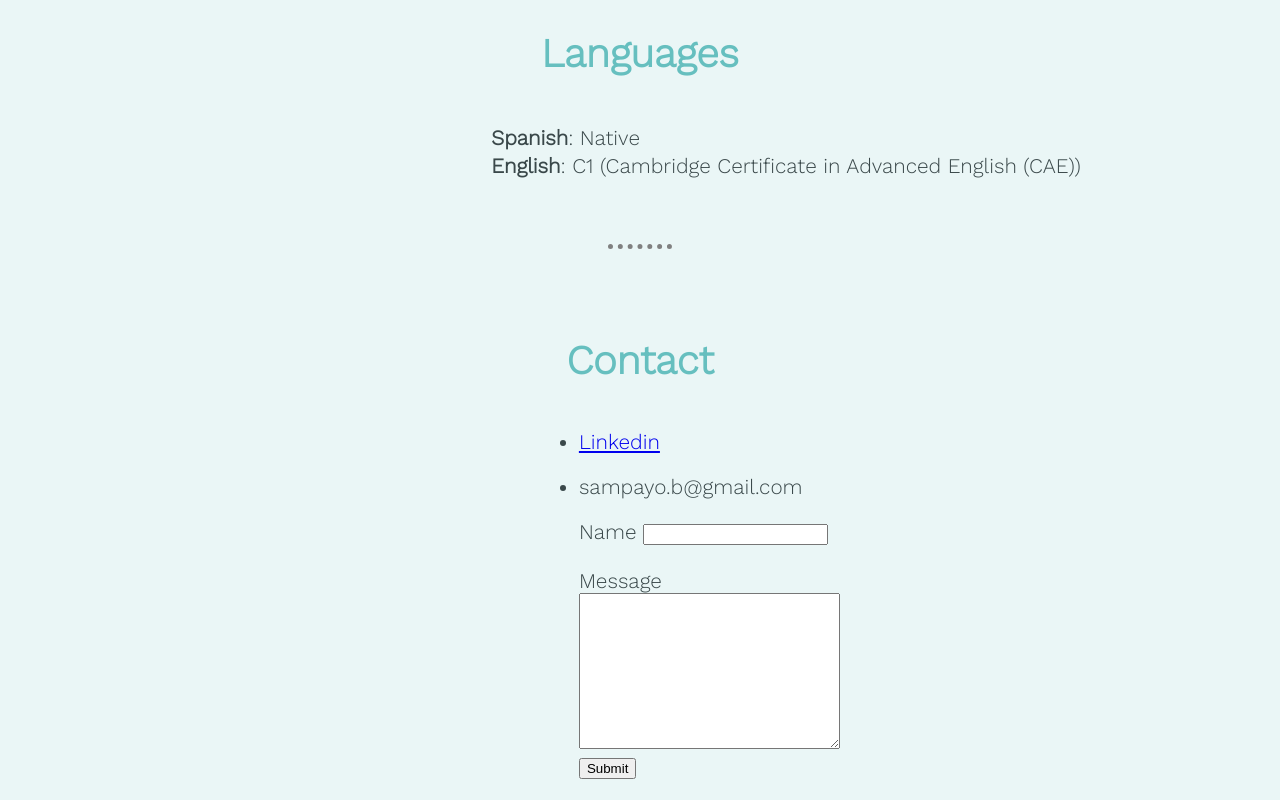
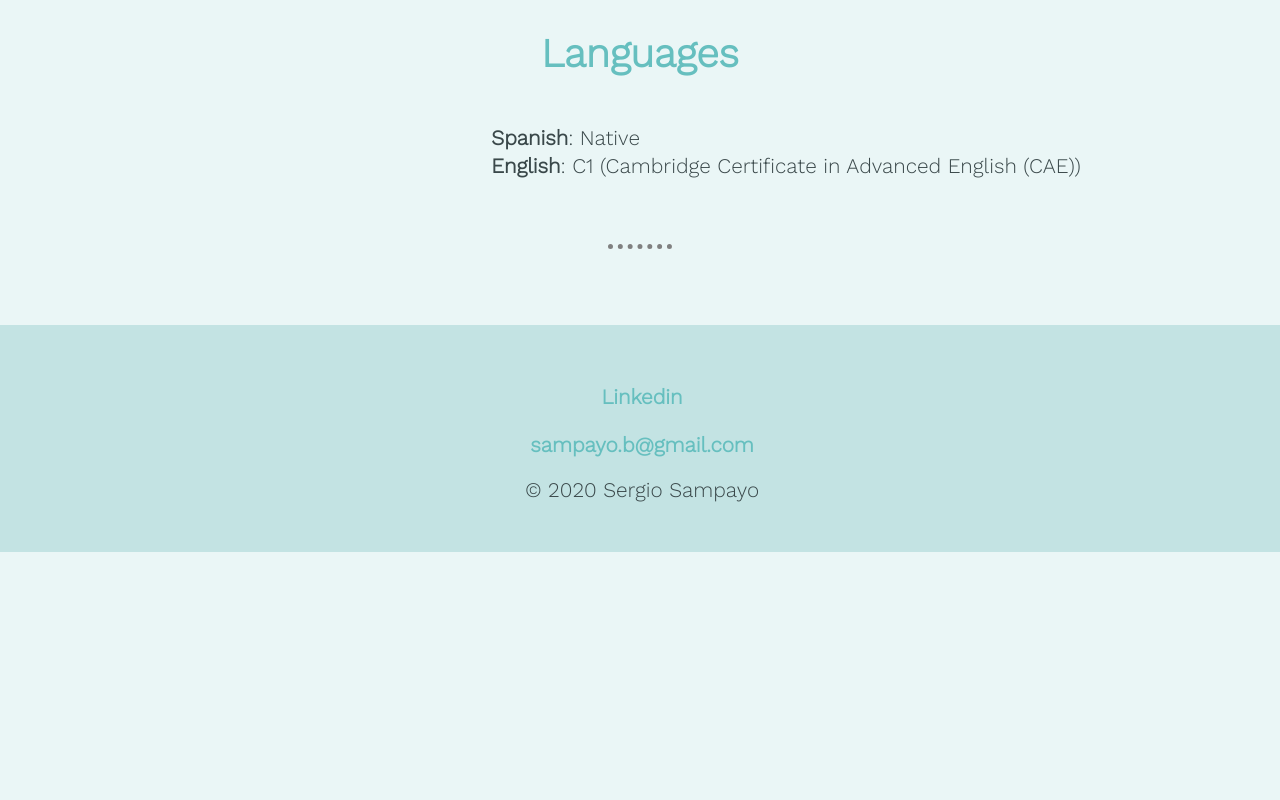
Before and after one commit to Sampayob/WebDevelopment, a plain HTML site: page CSS/exampleCV_HTML_CSS.html in a window 1280 px wide. Shown: the part 3856-4656 px from the top of the page. After the commit the page ends 4416 px from the top, so only its background shows below. Drawn offline with nearby package versions, Linux system fonts and the light colour scheme.

Commit message:
Final exampleCV_HTML_CSS.html and style.css

```diff
--- a/CSS/exampleCV_HTML_CSS.html
+++ b/CSS/exampleCV_HTML_CSS.html
@@ -132,19 +132,10 @@
     </div>
     <hr>
 
-    <h2>Contact</h2>
     <div class= "contact">
-      <ul>
-        <li><a href="https://www.linkedin.com/in/sampayob" target="_blank">Linkedin</a></li>
-        <li><p>sampayo.b@gmail.com</p></li>
-        <form action="mailto:sampayo.b@gmail.com" method="post" enctype= "text/plain">
-          <label>Name</label>
-          <input type="text" name="name"><br><br>
-          <label>Message</label><br>
-          <textarea name="message" rows="10" cols="30"></textarea><br>
-          <input type="submit">
-        </form>
-      </ul>
+      <a href="https://www.linkedin.com/in/sampayob" target="_blank"><strong>Linkedin</strong></a><br><br>
+      <a href="mailto:sampayo.b@gmail.com" ><strong>sampayo.b@gmail.com</strong></a>
+      <p>&copy; 2020 Sergio Sampayo</p>
     </div>
 
   </body>
--- a/CSS/styles.css
+++ b/CSS/styles.css
@@ -4,7 +4,6 @@ body {
   color: #3a484a;
   font-size: 1.3rem;
   font-family: 'Work Sans', sans-serif;
-
 }
 
 h1{
@@ -34,6 +33,11 @@ hr {
   margin-bottom: 6%;
 }
 
+a{
+  color:#66BFBF;
+  margin: 10px 20px;
+  text-decoration: none;
+}
 
 /*******************************Class Selectors***********************/
 .br {
@@ -42,7 +46,12 @@ hr {
 }
 
 .contact {
-  margin-left: 42%;
+  margin-left: -8px;
+  margin-right: -12px;
+  padding-top: 60px;
+  padding-bottom: 30px;
+  text-align: center;
+  background-color: #c3e3e3;
 }
 
 .first_column{
```
